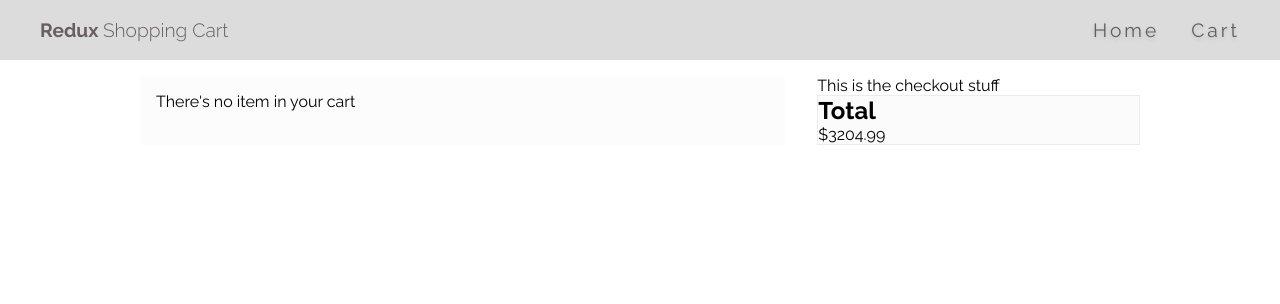
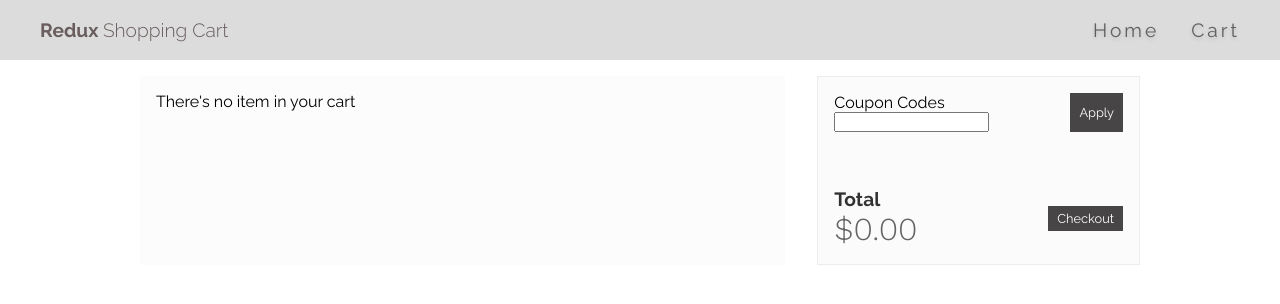
Before and after one commit to Shubamium/Redux-ShoppingCart, a React (Vite) app: page /cart in a window 1280 px wide. Shown: the top 304 px of the page. Built offline with nearby package versions, Linux system fonts and the light colour scheme.

Commit message:
Add price total counter

```diff
--- a/src/page/Cart.jsx
+++ b/src/page/Cart.jsx
@@ -1,11 +1,34 @@
 import { useDispatch, useSelector } from "react-redux"
 import { cartActions } from "../redux/features/cart/cartSlice";
 import { json } from "react-router-dom";
+import { useMemo } from "react";
+
+
+const getSubTotal = (cartItem,productData)=>{
+    let price = 0;
+    console.log(productData);
+    cartItem.qty.forEach((variant)=>{
+        price += productData.price * variant.amount;
+    })
+    return price;
+}
+
 
 const Cart = () => {
     const cart = useSelector((state) => state.cart);
+    const productData = useSelector((state) => state.products);
     const dispatch = useDispatch();
     const toRender = [...cart].reverse();
+
+    const getPriceTotal = () => {
+        let price = 0;
+        cart.forEach((item)=>{
+            let itemPrice = getSubTotal(item,productData[item.productId - 1]);
+            price += itemPrice;
+        })
+        return price.toFixed(2);
+    }
+    const price = useMemo(()=>{return getPriceTotal()},[cart]);
     return (
         <div className="cart">
             <div className="cart-listing">
@@ -17,10 +40,24 @@ const Cart = () => {
                 {cart.length === 0 && <p>There's no item in your cart</p>}
             </div>
             <div className="cart-action">
-                This is the checkout stuff
+                {/* This is the checkout stuff */}
                 <div className="checkout-panel">
-                    <h2>Total</h2>
-                    <p>$3204.99</p>
+                    <div className="coupon">
+                        <div className="field">
+                            <label htmlFor="coupon-field">Coupon Codes</label>
+                            <input type="text" name="coupon-field"/>
+                        </div>
+                        <button className="btn">Apply</button>
+                    </div>
+                    <div className="footer">
+                        <div className="price-field">
+                            <h2>Total</h2>
+                            <p className="price">${price}</p>
+                        </div>
+                        <div>
+                          <button className="btn">Checkout</button>
+                        </div>
+                    </div>
                 </div>
             </div>
         </div>
@@ -31,13 +68,7 @@ function CartItemDisplayer({data}) {
 
     const dispatch = useDispatch();
     const productData = useSelector((state) => state.products[data.productId-1]);
-    const getSubTotal = ()=>{
-        let price = 0;
-        data.qty.forEach((variant)=>{
-            price += productData.price * variant.amount;
-        })
-        return price;
-    }
+
     return (
         <div className="cart-item">
             <div className="img">
@@ -72,7 +103,7 @@ function CartItemDisplayer({data}) {
             <div className="end">
                 <div className="total">
                         <p>Sub Total:</p>
-                        <h2 className="price">${getSubTotal()}</h2>
+                        <h2 className="price">${getSubTotal(data,productData)}</h2>
                 </div>
                 <button className="btn" onClick={() => {dispatch(cartActions.remove(data.productId));}}>Remove from cart</button>
             </div>
--- a/src/style/index.scss
+++ b/src/style/index.scss
@@ -8,10 +8,18 @@ body {
 
 }
 
+.price{
+    // font-weight: bold;
+    font-family: 'Work Sans',sans-serif;
+    opacity: .6;
+    font-weight: 300;
+}
+
 @mixin panel{
     background-color: rgba(243, 240, 240, 0.25);
     border: 1px solid rgba(140, 140, 140, 0.139);
 }
+
 .btn{
     color: white;
     border: none;
@@ -91,12 +99,7 @@ main{
         justify-content: space-between;
         margin-top: 1em;
         align-items: center;
-        .price{
-            // font-weight: bold;
-            font-family: 'Work Sans',sans-serif;
-            opacity: .6;
-            font-weight: 300;
-        }
+
             .name{
             font-size: 1rem;
             color: rgb(93, 88, 88);
@@ -222,9 +225,7 @@ header{
             }
             .price{
                 // font-weight: bold;
-                font-family: 'Work Sans',sans-serif;
-                opacity: .6;
-                font-weight: 300;
+                @extend .price;
             }
 
             .img img{
@@ -295,7 +296,26 @@ header{
         .checkout-panel{
             @include panel();
             position: sticky;
+            padding: 1em;
             top: 3%;
+        }
+        .coupon{
+            display: flex;
+        }
+
+        .price{
+            font-size: 2rem;
+        }
+
+        .footer{
+            margin-top: calc(1em + 40px);
+            display: flex;
+            align-items: center;
+            justify-content: space-between;
+        }
+        h2{
+            opacity: .8;
+            font-size: 1.2rem;
         }
     }
 }
```
